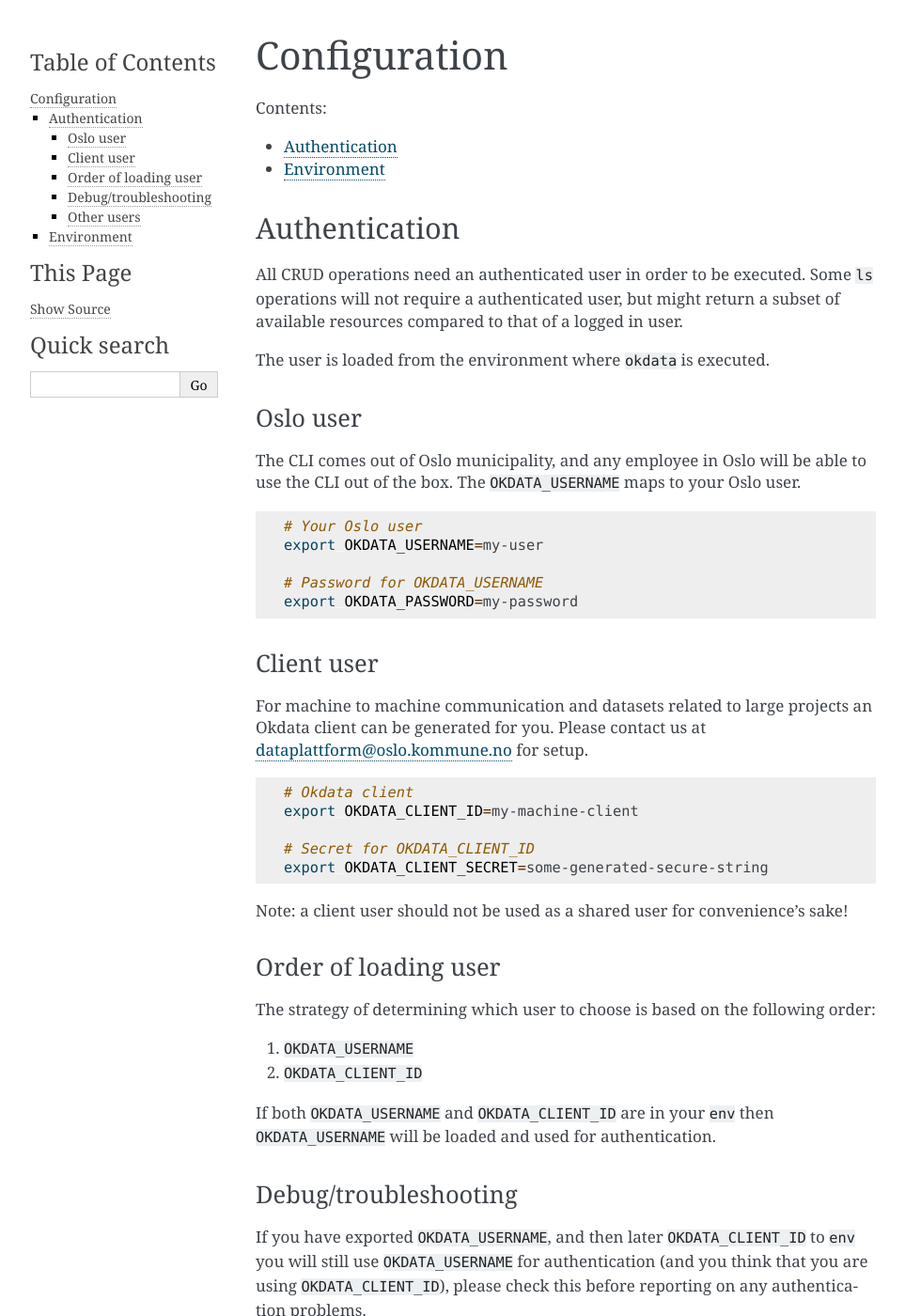
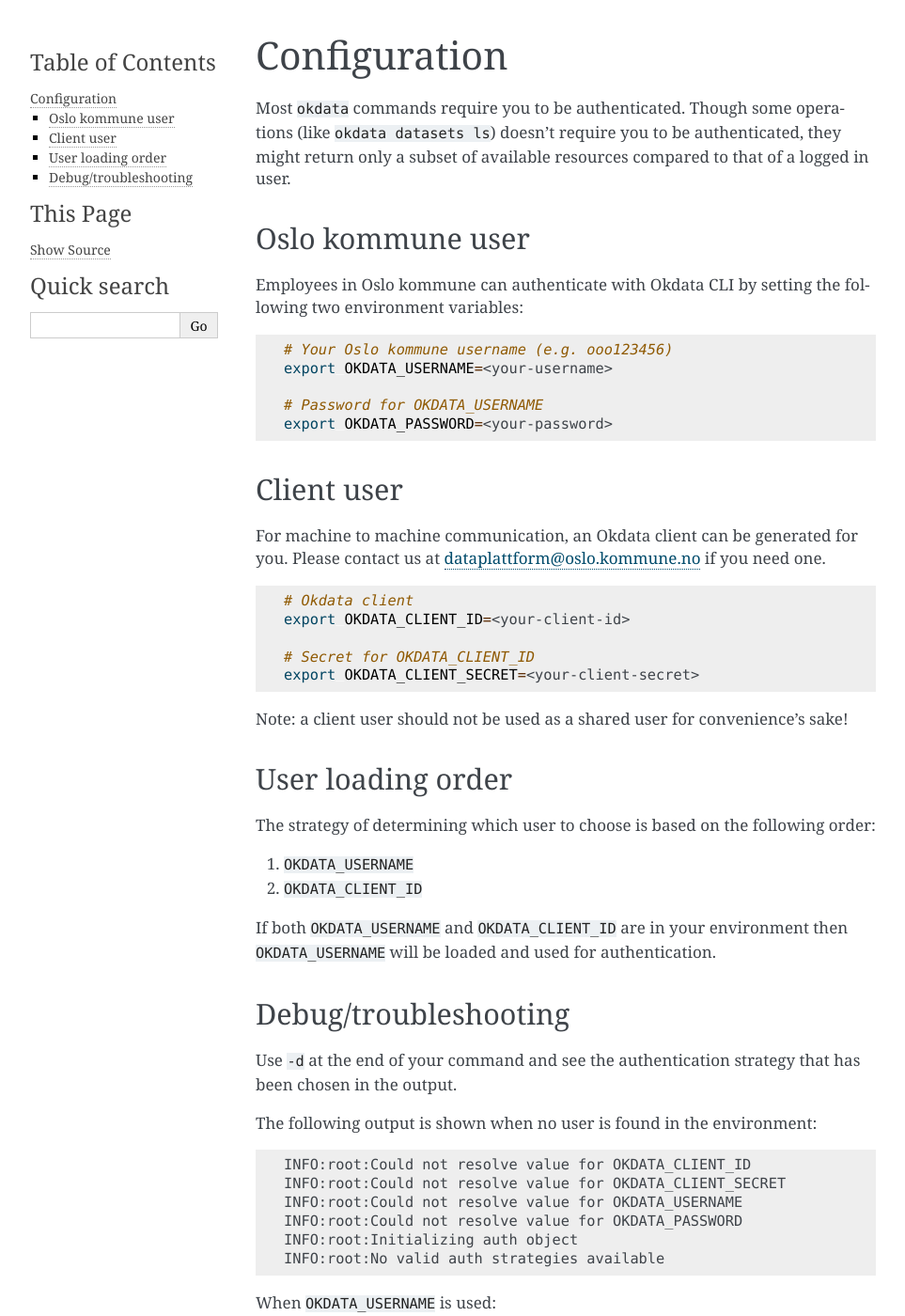
Before and after one commit to oslokommune/okdata-cli, a Sphinx documentation site: the page built from doc/configuration.md, in a window 1280 px wide and 1400 px high. Shown: the whole window at 94% size, without its empty margins (148-1111 px from the left). Built offline with Sphinx 7.4.7, drawn with Linux system fonts in a browser that asks for light colours; some of the changed text lies outside the part shown.

Commit message:
T#222 Rework configuration docs

````diff
--- a/doc/configuration.md
+++ b/doc/configuration.md
@@ -1,51 +1,56 @@
 # Configuration
 
-Contents:
-* [Authentication](#authentication)
-* [Environment](#environment)
+Most `okdata` commands require you to be authenticated. Though some operations
+(like `okdata datasets ls`) doesn't require you to be authenticated, they might
+return only a subset of available resources compared to that of a logged in
+user.
 
-## Authentication
-All CRUD operations need an authenticated user in order to be executed. Some `ls` operations will not require a authenticated user, but might return a subset of available resources compared to that of a logged in user.
+## Oslo kommune user
 
-The user is loaded from the environment where `okdata` is executed.
-
-### Oslo user
-The CLI comes out of Oslo municipality, and any employee in Oslo will be able to use the CLI out of the box. The `OKDATA_USERNAME` maps to your Oslo user.
+Employees in Oslo kommune can authenticate with Okdata CLI by setting the
+following two environment variables:
 
 ```bash
-# Your Oslo user
-export OKDATA_USERNAME=my-user
+# Your Oslo kommune username (e.g. ooo123456)
+export OKDATA_USERNAME=<your-username>
 
 # Password for OKDATA_USERNAME
-export OKDATA_PASSWORD=my-password
+export OKDATA_PASSWORD=<your-password>
 ```
 
-### Client user
-For machine to machine communication and datasets related to large projects an Okdata client can be generated for you. Please contact us at [dataplattform@oslo.kommune.no](dataplattform@oslo.kommune.no) for setup.
+## Client user
+
+For machine to machine communication, an Okdata client can be generated for
+you. Please contact us at
+[dataplattform@oslo.kommune.no](dataplattform@oslo.kommune.no) if you need one.
 
 ```bash
 # Okdata client
-export OKDATA_CLIENT_ID=my-machine-client
+export OKDATA_CLIENT_ID=<your-client-id>
 
 # Secret for OKDATA_CLIENT_ID
-export OKDATA_CLIENT_SECRET=some-generated-secure-string
+export OKDATA_CLIENT_SECRET=<your-client-secret>
 ```
 
 Note: a client user should not be used as a shared user for convenience's sake!
 
-### Order of loading user
+## User loading order
+
 The strategy of determining which user to choose is based on the following order:
+
 1. `OKDATA_USERNAME`
 2. `OKDATA_CLIENT_ID`
 
-If both `OKDATA_USERNAME` and `OKDATA_CLIENT_ID` are in your `env` then `OKDATA_USERNAME` will be loaded and used for authentication.
+If both `OKDATA_USERNAME` and `OKDATA_CLIENT_ID` are in your environment then
+`OKDATA_USERNAME` will be loaded and used for authentication.
 
-### Debug/troubleshooting
-If you have exported `OKDATA_USERNAME`, and then later `OKDATA_CLIENT_ID` to `env` you will still use `OKDATA_USERNAME` for authentication (and you think that you are using `OKDATA_CLIENT_ID`), please check this before reporting on any authentication problems.
+## Debug/troubleshooting
 
-Use `-d` at the end of your command and see the authentication strategy that has been chosen in the output.
+Use `-d` at the end of your command and see the authentication strategy that has
+been chosen in the output.
 
-The following output is shown when no user is found in `env`:
+The following output is shown when no user is found in the environment:
+
 ```text
 INFO:root:Could not resolve value for OKDATA_CLIENT_ID
 INFO:root:Could not resolve value for OKDATA_CLIENT_SECRET
@@ -56,27 +61,15 @@
 ```
 
 When `OKDATA_USERNAME` is used:
+
 ```text
 INFO:root:Initializing auth object
 INFO:root:Found credentials for TokenServiceProvider
 ```
 
 When `OKDATA_CLIENT_ID` is used:
+
 ```text
 INFO:root:Initializing auth object
 INFO:root:Found credentials for ClientCredentialsProvider
 ```
-
-### Other users
-Okdata is currently only supporting the two authentication mechanisms as described above, but we will support other authentication strategies like token-based authentication for the CLI in the future. Follow this document for changes.
-
-We are also planning for a configuration-file (in `~/.okdata/credentials`) based authentication strategy with the possibility to choose between users and pass this as a parameter to the program: `okdata datasets ls --profile=my-dev-profile` or `export okdata_default_profile=my-dev-profile && okdata datasets ls`.
-
-## Environment
-`okdata` can be run in either `dev` or `prod`, depending on where you have your user and what you are doing.
-
-When determining in which environment to run a command, the application loads the environment in the following order, and chooses the first it encounters:
-
-1. `--env=prod|dev` option for every command
-2. `OKDATA_ENVIRONMENT` from the current environment
-3. Default: `prod`
````
Also changed, not shown: DEVELOPMENT.md (+12 -0 lines).
